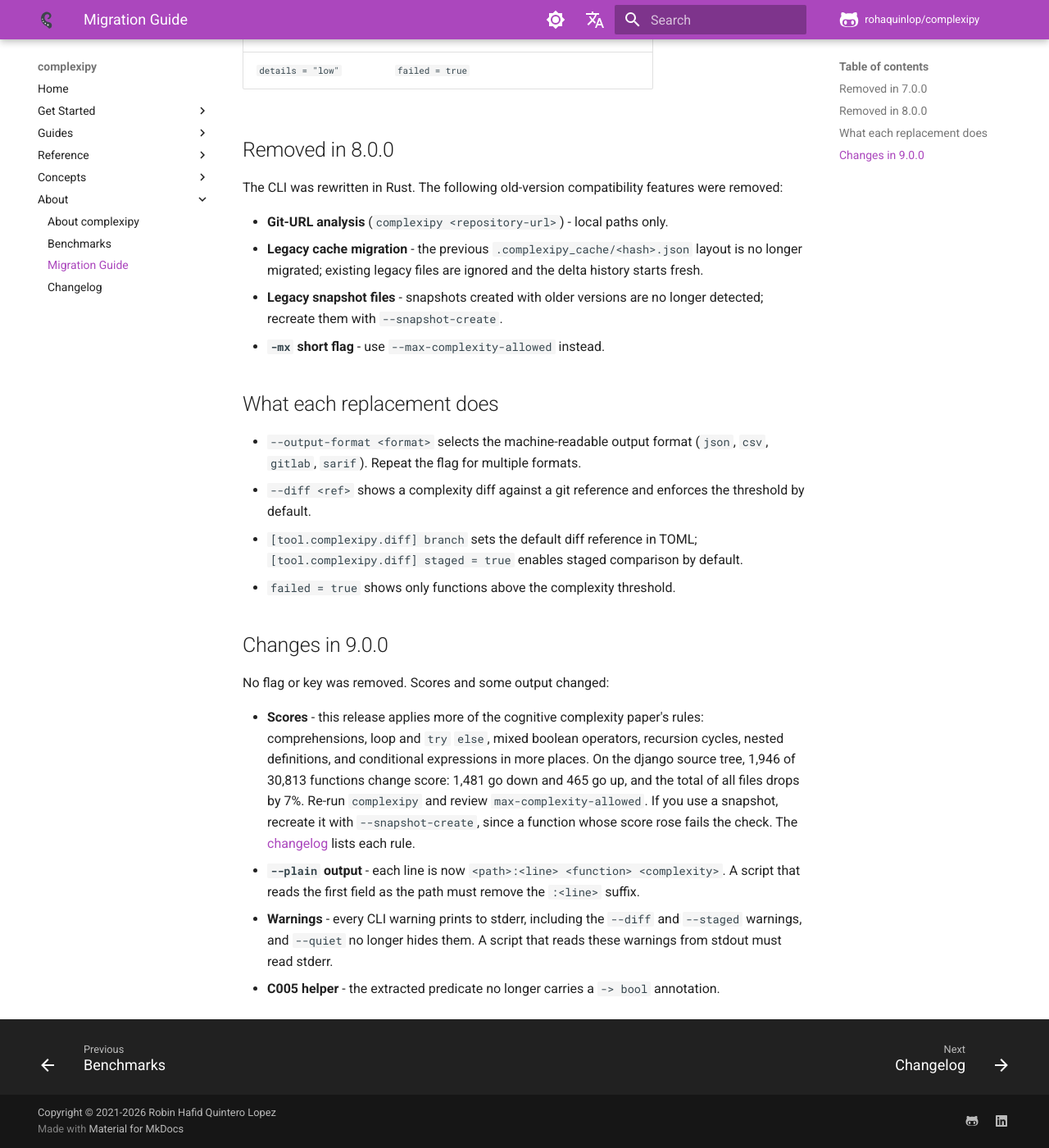
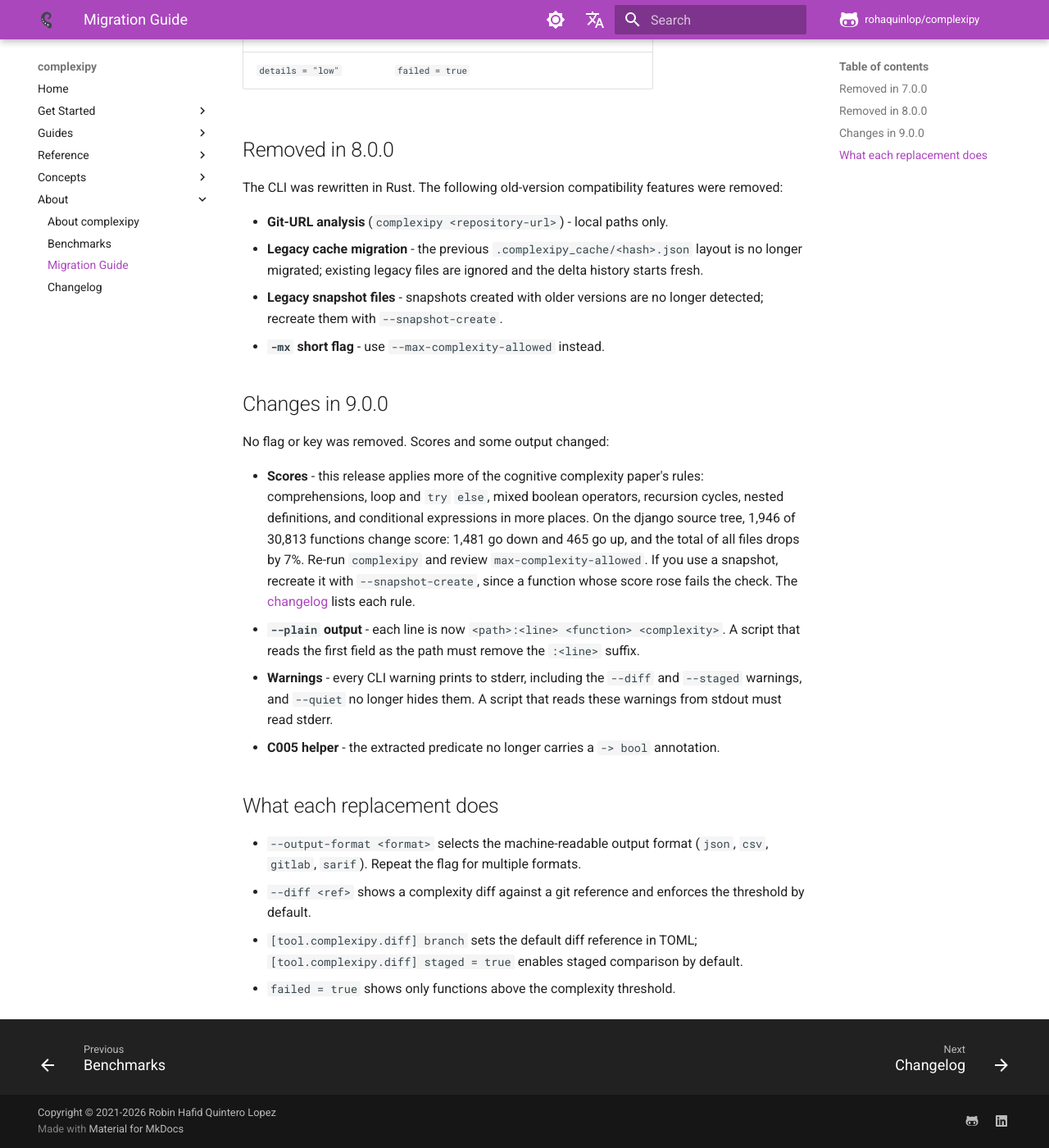
Before and after one commit to rohaquinlop/complexipy, an MkDocs documentation site: the page built from docs/migration.md, in a window 1280 px wide and 1400 px high, scrolled down 846 px. Shown: the whole window at 82% size. Built offline with MkDocs 1.6.1 and Material for MkDocs 9.7.7, drawn with Linux system fonts in a browser that asks for light colours; comment, search, counter and statistics services are not loaded; part of the change alters nothing that is shown.

```diff
--- a/docs/migration.md
+++ b/docs/migration.md
@@ -36,17 +36,6 @@ features were removed:
   longer detected; recreate them with `--snapshot-create`.
 - **`-mx` short flag** - use `--max-complexity-allowed` instead.
 
-## What each replacement does
-
-- `--output-format <format>` selects the machine-readable output format
-  (`json`, `csv`, `gitlab`, `sarif`). Repeat the flag for multiple formats.
-- `--diff <ref>` shows a complexity diff against a git reference and
-  enforces the threshold by default.
-- `[tool.complexipy.diff] branch` sets the default diff reference in TOML;
-  `[tool.complexipy.diff] staged = true` enables staged comparison by
-  default.
-- `failed = true` shows only functions above the complexity threshold.
-
 ## Changes in 9.0.0
 
 No flag or key was removed. Scores and some output changed:
@@ -67,3 +56,14 @@ No flag or key was removed. Scores and some output changed:
   reads these warnings from stdout must read stderr.
 - **C005 helper** - the extracted predicate no longer carries a `-> bool`
   annotation.
+
+## What each replacement does
+
+- `--output-format <format>` selects the machine-readable output format
+  (`json`, `csv`, `gitlab`, `sarif`). Repeat the flag for multiple formats.
+- `--diff <ref>` shows a complexity diff against a git reference and
+  enforces the threshold by default.
+- `[tool.complexipy.diff] branch` sets the default diff reference in TOML;
+  `[tool.complexipy.diff] staged = true` enables staged comparison by
+  default.
+- `failed = true` shows only functions above the complexity threshold.
```
